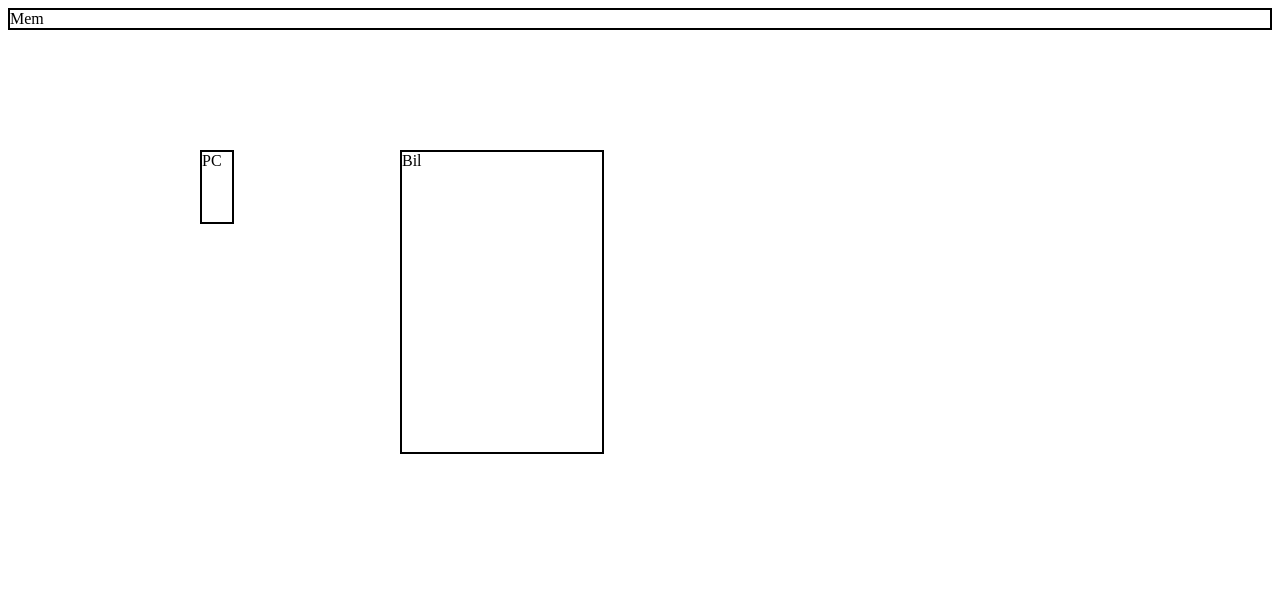
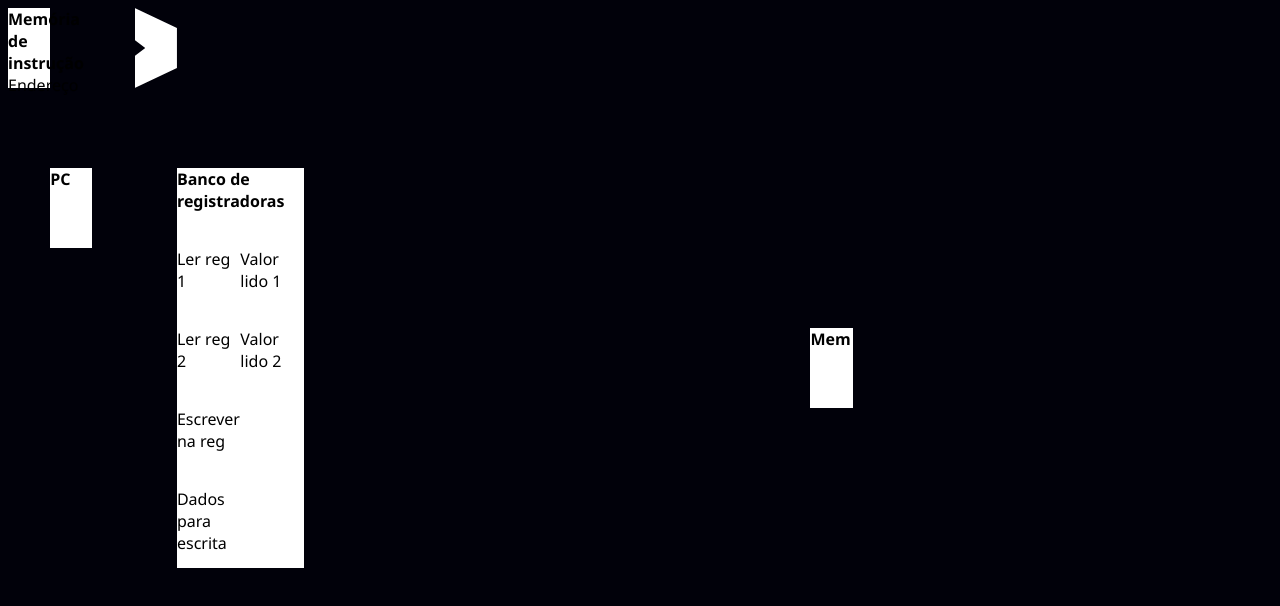
Before and after one commit to vinivid/simulacao_pipeline, a website: page public/index.html in a window 1280 px wide. Drawn offline with Linux system fonts and the light colour scheme.

Commit message:
Como fazer o simbolo da ula da forma correta implementado

```diff
--- a/public/index.html
+++ b/public/index.html
@@ -6,15 +6,40 @@
     <title>Simulação de pipeline</title>
 </head>
 <body>
-    <div id="prg-counter" class="rect-box">
-        <div>PC</div>
-    </div>
-    <div id="bco-reg" class="rect-box">
-        <div>Bil</div>
-    </div>
-    <div id="alu"></div>
-    <div id="memory" class="rect-box">
-        <div>Mem</div>
+    <div id="architecture-grid">
+        <div id="prg-counter" class="block-box">
+            <div class="block-name">PC</div>
+        </div>
+
+        <div id="inst-mem" class="block-box">
+            <div class="block-name">Memória de instrução</div>
+            <div class="block-entry-exit">Endereço</div>
+        </div>
+
+        <div id="reg-if-id"></div>
+
+        <div id="bco-reg" class="block-box">
+            <div class="block-name">Banco de registradoras</div>
+            <div class="block-entry-exit">Ler reg 1</div>
+            <div class="block-entry-exit">Ler reg 2</div>
+            <div class="block-entry-exit">Escrever na reg</div>
+            <div class="block-entry-exit">Dados para escrita</div>
+            <div class="block-entry-exit">Valor lido 1</div>
+            <div class="block-entry-exit">Valor lido 2</div>
+        </div>
+
+        <div id="reg-id-ex"></div>
+
+        <div id="alu" class="alu-symbol"></div>
+
+        <div id="reg-ex-mem"></div>
+
+        <div id="memory" class="block-box">
+            <div class="block-name">Mem</div>
+        </div>
+
+        <div id="reg-mem-wb"></div>
+
     </div>
 </body>
 </html>
--- a/public/style.css
+++ b/public/style.css
@@ -1,19 +1,83 @@
-.rect-box {
-    border: 2px solid black;
+body {
+    background-color: #01010a;
+}
+
+.alu-symbol {
+    background: white;
+    clip-path: polygon(0 0, 100% 25%, 100% 75%, 0 100%, 0 60%, 25% 50%, 0 40%);
+}
+
+.block-box {
+    background-color: white;
+}
+
+.block-name {
+    font-family: 'Segoe UI', Tahoma, Geneva, Verdana, sans-serif;
+    font-weight: bold;
+}
+
+.block-entry-exit {
+    font-family: 'Segoe UI', Tahoma, Geneva, Verdana, sans-serif;
+}
+
+#architecture-grid {
+    display: grid;
+    grid-template-columns: repeat(30, 3.3vw);
+    grid-template-rows: repeat(10, 10vh);
 }
 
 #prg-counter {
-    position: absolute;
-    top: 150px;
-    left: 200px;
-    height: 70px;
-    width: 30px;
+    grid-row: 3;
+    grid-column: 2;
+}
+
+#inst-mem {
+    display: grid;
 }
 
 #bco-reg {
-    position: absolute;
-    top: 150px;
-    left: 400px;
-    height: 300px;
-    width: 200px;
+    grid-row: 3;
+    grid-column: 5;
+
+    grid-row-start: 3;
+    grid-row-end: 8;
+
+    grid-column-start: 5;
+    grid-column-end: 8;
+
+    display: inline-grid;
+    grid-template-rows: repeat(5, 1fr);
+    grid-template-columns: 1fr 1fr;
 }
+
+/* Banco de registradoras nome*/
+#bco-reg :nth-child(1) {
+    grid-column-start: 1;
+    grid-column-end: 3;
+    grid-row: 1;
+}
+
+/* Ler reg 1*/
+#bco-reg :nth-child(2) {
+    grid-row: 2;
+}
+
+/* Ler reg 2*/
+#bco-reg :nth-child(3) {
+    grid-row: 3;
+}
+
+/* Escrever na reg */
+#bco-reg :nth-child(4) {
+    grid-row: 4;
+}
+
+/* Dados para escrita */
+#bco-reg :nth-child(5) {
+    grid-row: 5;
+}
+
+#memory {
+    grid-row: 5;
+    grid-column: 20;
+}
```
